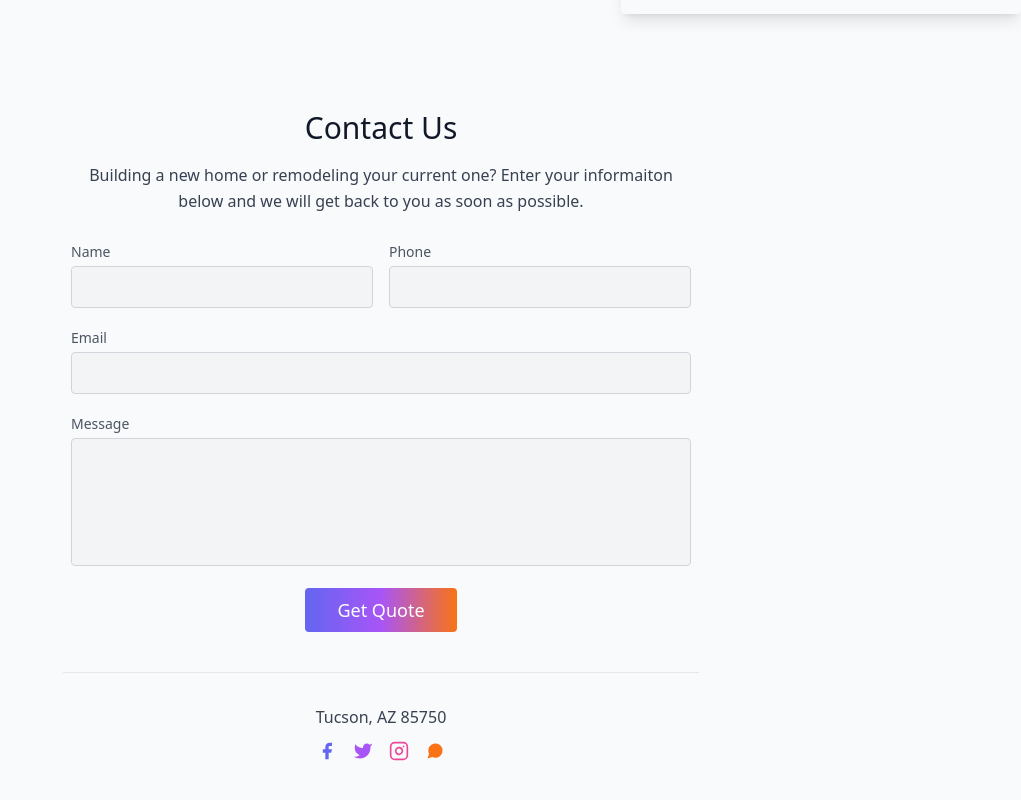
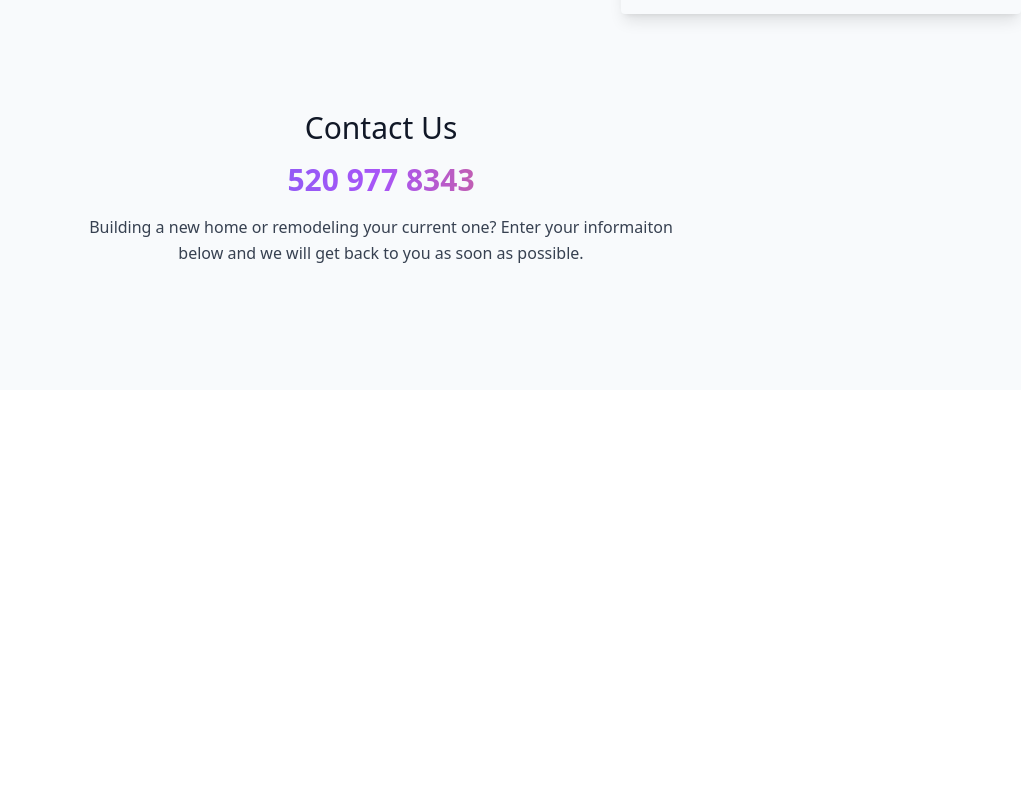
Before and after one commit to CNCodes/Sonoran, a React (Create React App) app in the folder client/: page / in a window 1280 px wide. Shown: the part 1510-2310 px from the top of the page, without its empty margins (259-1280 px from the left). After the commit the page ends 1900 px from the top, so only its background shows below. Built offline with nearby package versions, Linux system fonts and the light colour scheme.

Commit message:
Update ContactForm.js

```diff
--- a/client/src/components/ContactForm.js
+++ b/client/src/components/ContactForm.js
@@ -16,11 +16,14 @@ const ContactForm = () => {
             <h1 className="sm:text-3xl text-2xl font-small title-font mb-4 text-gray-900">
               Contact Us
             </h1>
+            <a href={"tel:5209909680"} className="sm:text-3xl text-4xl font-bold title-font mb-4 text-transparent bg-clip-text bg-gradient-to-r from-indigo-500 via-purple-500 via-pink-500 to-orange-500 hover:from-indigo-500 hover:to-indigo-500">
+              520 977 8343
+            </a>
             <p className="lg:w-full mb-6 mx-auto leading-relaxed text-base text-md">
               Building a new home or remodeling your current one? Enter your informaiton below and we will get back to you as soon as possible.
             </p>
           </div>
-          <div className="lg:w-1/2 md:w-2/3 mx-auto">
+          {/*<div className="lg:w-1/2 md:w-2/3 mx-auto">
             <div className="flex flex-wrap -m-2">
               <div className="p-2 w-1/2">
                 <div className="relative">
@@ -177,7 +180,7 @@ const ContactForm = () => {
                 </span>
               </div>
             </div>
-          </div>
+              </div>*/}
         </div>
       </section>
     </div>
```
